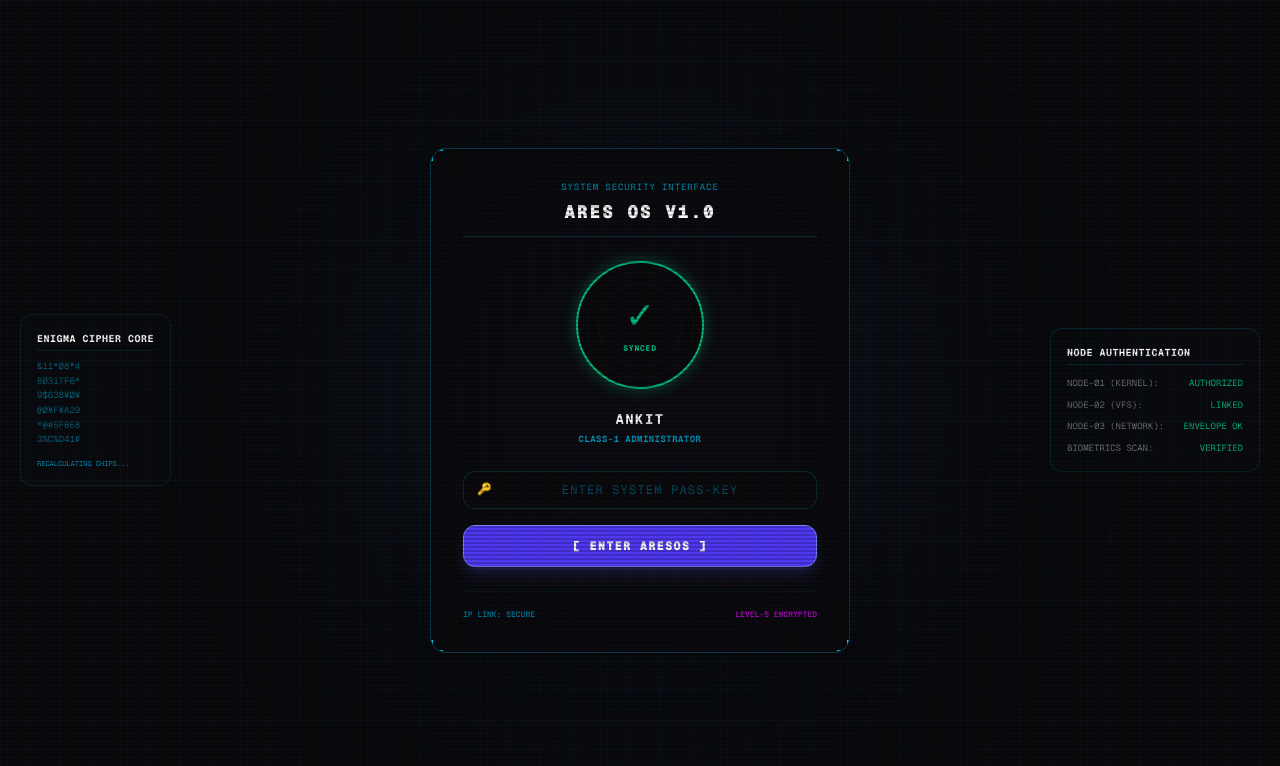
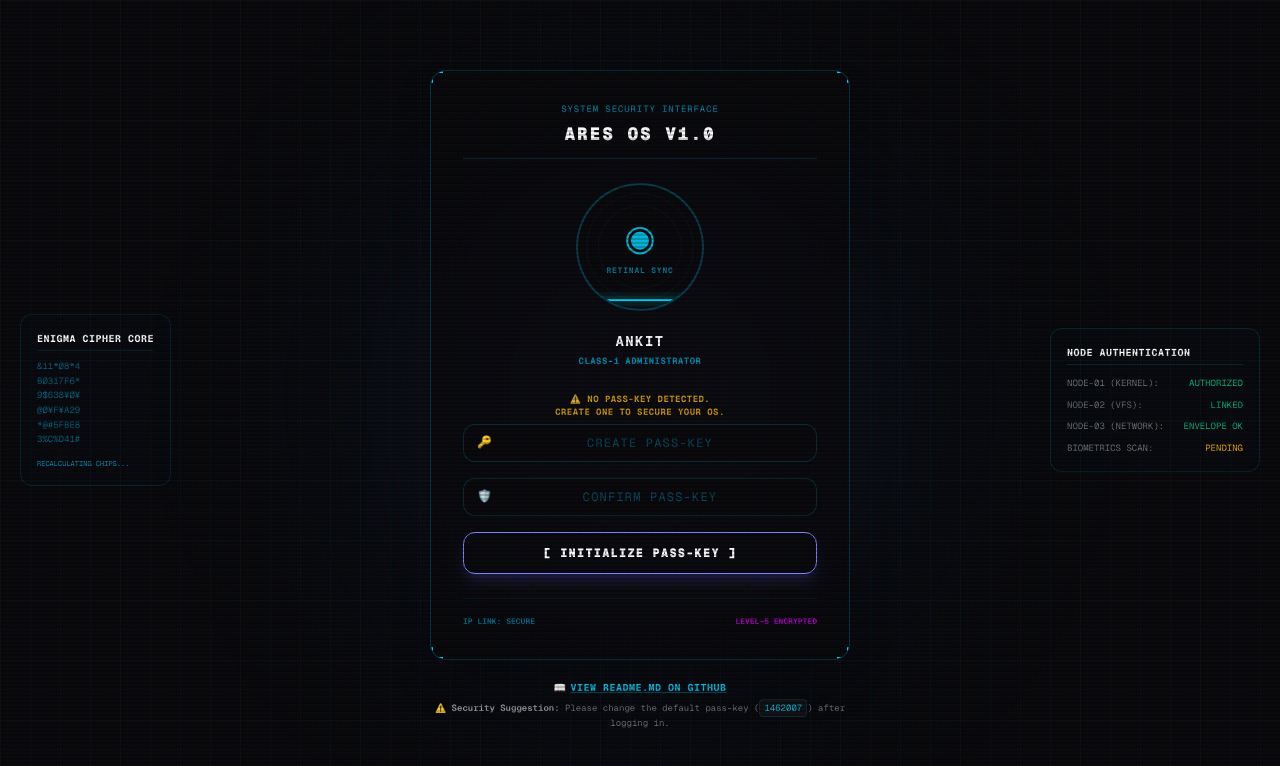
Before and after one commit to RoboticsAITechLab/ARESOS, a Next.js app in the folder frontend/: page / in a window 1280 px wide. Shown: the top 766 px of the page. Built offline with nearby package versions, Linux system fonts and the light colour scheme.

Commit message:
add password setup validation, error handling, and Settings security options

```diff
--- a/frontend/components/webos/apps/SettingsApp.tsx
+++ b/frontend/components/webos/apps/SettingsApp.tsx
@@ -19,6 +19,8 @@ export default function SettingsApp({ pid: _pid }: SettingsAppProps) {
 
   // Profile Form States
   const [usernameInput, setUsernameInput] = useState(currentUser.username);
+  const [currentPasswordInput, setCurrentPasswordInput] = useState("");
+  const [newPasswordInput, setNewPasswordInput] = useState("");
 
   // Custom Wallpapers States
   const [customWallpaperUrl, setCustomWallpaperUrl] = useState("");
@@ -95,6 +97,52 @@ export default function SettingsApp({ pid: _pid }: SettingsAppProps) {
 
     updateUser({ username: usernameInput.trim() });
     addNotification("Profile Sync", `Username updated to ${usernameInput.trim()}`, "success");
+  };
+
+  const handleChangePassword = (e: React.FormEvent) => {
+    e.preventDefault();
+    if (typeof window === "undefined") return;
+
+    const actualCurrentPassword = localStorage.getItem("aresos_admin_password") || process.env.NEXT_PUBLIC_LOGIN_PASSWORD || "";
+
+    // 1. Current password verification check
+    if (actualCurrentPassword && currentPasswordInput !== actualCurrentPassword) {
+      addNotification("Security Settings", "Verification failed: Current pass-key is incorrect.", "error");
+      return;
+    }
+
+    // 2. Format validation check
+    const cleanNewPassword = newPasswordInput;
+    if (!cleanNewPassword) {
+      addNotification("Security Settings", "Validation error: New pass-key cannot be empty.", "error");
+      return;
+    }
+
+    if (cleanNewPassword.length < 4) {
+      addNotification("Security Settings", "Validation error: Pass-key must be at least 4 characters long.", "error");
+      return;
+    }
+
+    if (cleanNewPassword.includes(" ")) {
+      addNotification("Security Settings", "Validation error: Pass-key cannot contain space characters.", "error");
+      return;
+    }
+
+    if (cleanNewPassword === actualCurrentPassword) {
+      addNotification("Security Settings", "Validation error: New pass-key must be different from the current one.", "error");
+      return;
+    }
+
+    // 3. Action and Storage Write Error Handling
+    try {
+      localStorage.setItem("aresos_admin_password", cleanNewPassword);
+      addNotification("Security Settings", "System partition synced: Pass-key updated successfully.", "success");
+      setCurrentPasswordInput("");
+      setNewPasswordInput("");
+    } catch (err) {
+      console.error(err);
+      addNotification("Security Settings", "System error: Failed to save pass-key to localStorage.", "error");
+    }
   };
 
   const handleApplyCustomUrl = (e: React.FormEvent) => {
@@ -456,6 +504,48 @@ export default function SettingsApp({ pid: _pid }: SettingsAppProps) {
                 </div>
               </div>
             </form>
+
+            {/* Change Password Form */}
+            <form onSubmit={handleChangePassword} className="bg-zinc-950/30 border border-zinc-850 p-4 rounded-xl space-y-4 mt-4">
+              <span className="text-[10px] text-zinc-505 uppercase font-bold tracking-wider block border-b border-zinc-850/40 pb-2">
+                🔒 Security Settings & Pass-key
+              </span>
+
+              <div className="grid grid-cols-1 md:grid-cols-2 gap-4">
+                <div className="space-y-1.5">
+                  <label className="text-[9px] text-zinc-400 font-medium">Current Pass-key</label>
+                  <input
+                    type="password"
+                    placeholder="Enter current pass-key"
+                    value={currentPasswordInput}
+                    onChange={(e) => setCurrentPasswordInput(e.target.value)}
+                    className="w-full bg-zinc-900 border border-zinc-850 focus:border-zinc-800 rounded-xl px-3 py-2 text-xs text-zinc-200 outline-none transition"
+                    required
+                  />
+                </div>
+
+                <div className="space-y-1.5">
+                  <label className="text-[9px] text-zinc-400 font-medium">New Pass-key</label>
+                  <input
+                    type="password"
+                    placeholder="Enter new pass-key"
+                    value={newPasswordInput}
+                    onChange={(e) => setNewPasswordInput(e.target.value)}
+                    className="w-full bg-zinc-900 border border-zinc-850 focus:border-zinc-800 rounded-xl px-3 py-2 text-xs text-zinc-200 outline-none transition"
+                    required
+                  />
+                </div>
+              </div>
+
+              <div className="flex justify-end pt-1">
+                <button
+                  type="submit"
+                  className="px-4 py-2 bg-indigo-600 hover:bg-indigo-500 active:bg-indigo-700 text-xs font-bold text-white rounded-xl transition cursor-pointer"
+                >
+                  Update Pass-key
+                </button>
+              </div>
+            </form>
           </div>
         )}
 
--- a/frontend/components/webos/core/LoginScreen.tsx
+++ b/frontend/components/webos/core/LoginScreen.tsx
@@ -16,6 +16,23 @@ export const LoginScreen: React.FC<LoginScreenProps> = ({ onSuccess }) => {
   const [scanProgress, setScanProgress] = useState(0);
   const [errorMessage, setErrorMessage] = useState("");
   const [matrixText, setMatrixText] = useState("");
+
+  const [storedPassword, setStoredPassword] = useState<string | null>(null);
+  const [isFirstTimeSetup, setIsFirstTimeSetup] = useState(false);
+  const [newPassword, setNewPassword] = useState("");
+  const [confirmPassword, setConfirmPassword] = useState("");
+
+  useEffect(() => {
+    if (typeof window !== "undefined") {
+      const pwd = localStorage.getItem("aresos_admin_password") || process.env.NEXT_PUBLIC_LOGIN_PASSWORD;
+      if (pwd) {
+        setStoredPassword(pwd);
+        setIsFirstTimeSetup(false);
+      } else {
+        setIsFirstTimeSetup(true);
+      }
+    }
+  }, []);
 
   // Matrix text animation loop
   useEffect(() => {
@@ -56,6 +73,42 @@ export const LoginScreen: React.FC<LoginScreenProps> = ({ onSuccess }) => {
     }, 45);
   };
 
+  const handleSetupPassword = (e: React.FormEvent) => {
+    e.preventDefault();
+    const cleanPassword = newPassword;
+    if (!cleanPassword) {
+      setErrorMessage("PASS-KEY CANNOT BE EMPTY");
+      return;
+    }
+    if (cleanPassword.length < 4) {
+      setErrorMessage("PASS-KEY MUST BE AT LEAST 4 CHARACTERS");
+      return;
+    }
+    if (cleanPassword.includes(" ")) {
+      setErrorMessage("PASS-KEY CANNOT CONTAIN SPACES");
+      return;
+    }
+    if (cleanPassword !== confirmPassword) {
+      setErrorMessage("CONFIRM PASS-KEY DOES NOT MATCH");
+      return;
+    }
+
+    try {
+      if (typeof window !== "undefined") {
+        localStorage.setItem("aresos_admin_password", cleanPassword);
+        setStoredPassword(cleanPassword);
+        setIsFirstTimeSetup(false);
+        setErrorMessage("");
+
+        // Since it's setup, automatically trigger the retinal scan to proceed to login
+        handleRetinalScan();
+      }
+    } catch (err) {
+      console.error(err);
+      setErrorMessage("FAILED TO WRITE SECURITY KEY TO DISK");
+    }
+  };
+
   const handleLoginSubmit = (e: React.FormEvent) => {
     e.preventDefault();
 
@@ -66,7 +119,12 @@ export const LoginScreen: React.FC<LoginScreenProps> = ({ onSuccess }) => {
       return;
     }
 
-    // Accept any code for debug ease, or match 1234
+    const correctPassword = storedPassword || localStorage.getItem("aresos_admin_password") || process.env.NEXT_PUBLIC_LOGIN_PASSWORD;
+    if (correctPassword && passkey !== correctPassword) {
+      setErrorMessage("INVALID ACCESS KEY");
+      return;
+    }
+
     // We will show a 0.2s authenticating state then succeed
     setScanState("scanning");
     setScanProgress(90);
@@ -79,12 +137,14 @@ export const LoginScreen: React.FC<LoginScreenProps> = ({ onSuccess }) => {
 
   // Auto-scan on load to make it feel extremely advanced and responsive
   useEffect(() => {
+    if (!isFirstTimeSetup) {
       const timer = setTimeout(() => {
         handleRetinalScan();
       }, 250);
       return () => clearTimeout(timer);
+    }
     // eslint-disable-next-line react-hooks/exhaustive-deps
-  }, []);
+  }, [isFirstTimeSetup]);
 
   return (
     <div className="fixed inset-0 w-screen h-screen bg-zinc-950 font-mono text-cyan-400 select-none overflow-hidden z-[99999] flex flex-col items-center justify-center p-6">
@@ -212,7 +272,52 @@ export const LoginScreen: React.FC<LoginScreenProps> = ({ onSuccess }) => {
           </span>
         </div>
 
-        {/* Authentication Form */}
+        {isFirstTimeSetup ? (
+          /* First Time Password Setup Form */
+          <form onSubmit={handleSetupPassword} className="w-full space-y-4">
+            <div className="text-[9px] text-yellow-500 font-bold uppercase tracking-wider text-center animate-pulse mb-1">
+              ⚠️ NO PASS-KEY DETECTED.<br />CREATE ONE TO SECURE YOUR OS.
+            </div>
+
+            <div className="relative">
+              <span className="absolute left-3.5 top-2.5 text-xs text-cyan-600 select-none">🔑</span>
+              <input
+                type="password"
+                placeholder="CREATE PASS-KEY"
+                value={newPassword}
+                onChange={(e) => setNewPassword(e.target.value)}
+                className="w-full bg-zinc-950 border border-cyan-500/20 focus:border-cyan-400 focus:ring-1 focus:ring-cyan-500/20 rounded-xl py-2.5 pl-9 pr-4 text-xs font-mono tracking-widest text-center text-white placeholder-cyan-700/60 outline-none transition"
+                required
+              />
+            </div>
+
+            <div className="relative">
+              <span className="absolute left-3.5 top-2.5 text-xs text-cyan-650 select-none">🛡️</span>
+              <input
+                type="password"
+                placeholder="CONFIRM PASS-KEY"
+                value={confirmPassword}
+                onChange={(e) => setConfirmPassword(e.target.value)}
+                className="w-full bg-zinc-950 border border-cyan-500/20 focus:border-cyan-400 focus:ring-1 focus:ring-cyan-500/20 rounded-xl py-2.5 pl-9 pr-4 text-xs font-mono tracking-widest text-center text-white placeholder-cyan-700/60 outline-none transition"
+                required
+              />
+            </div>
+
+            {errorMessage && (
+              <div className="text-[9px] font-bold text-red-500 text-center animate-pulse tracking-wide select-none">
+                ⚠️ {errorMessage}
+              </div>
+            )}
+
+            <button
+              type="submit"
+              className="w-full py-3 rounded-xl font-black text-xs tracking-widest border transition duration-205 cursor-pointer bg-indigo-650 border-indigo-400 hover:bg-indigo-500 text-white shadow-lg shadow-indigo-500/20"
+            >
+              [ INITIALIZE PASS-KEY ]
+            </button>
+          </form>
+        ) : (
+          /* Authentication Form */
           <form onSubmit={handleLoginSubmit} className="w-full space-y-4">
 
             {/* Holographic key passcode entry input */}
@@ -246,12 +351,28 @@ export const LoginScreen: React.FC<LoginScreenProps> = ({ onSuccess }) => {
               [ ENTER ARESOS ]
             </button>
           </form>
+        )}
 
         {/* Footer HUD elements */}
         <div className="w-full border-t border-cyan-500/10 mt-6 pt-4 flex justify-between items-center text-[8px] text-cyan-700 select-none">
           <span className="font-semibold">IP LINK: SECURE</span>
           <span className="font-bold text-fuchsia-600 animate-pulse">LEVEL-5 ENCRYPTED</span>
         </div>
+      </div>
+
+      {/* Help & Security Documentation Link */}
+      <div className="mt-5 text-center flex flex-col items-center gap-1.5 z-10 max-w-[420px] select-none">
+        <a
+          href="https://github.com/RoboticsAITechLab/ARESOS/blob/main/README.md"
+          target="_blank"
+          rel="noopener noreferrer"
+          className="text-[10px] text-cyan-500 hover:text-cyan-400 font-bold uppercase tracking-wider flex items-center gap-1 transition"
+        >
+          <span>📖</span> <span className="underline decoration-cyan-500/30">View README.md on GitHub</span>
+        </a>
+        <p className="text-[9px] text-zinc-500 text-center leading-relaxed">
+          ⚠️ <span className="font-semibold text-zinc-400">Security Suggestion:</span> Please change the default pass-key (<code className="text-cyan-500 bg-zinc-900/60 px-1 py-0.5 rounded border border-cyan-500/15">1462007</code>) after logging in.
+        </p>
       </div>
 
       {/* Side Decorative Diagnostics: Decryption Matrix Panel */}
```
Also changed, not shown: 1 other file (tests, documents, lock files or other folders). Lines whose indentation alone changed are shown as unchanged.
